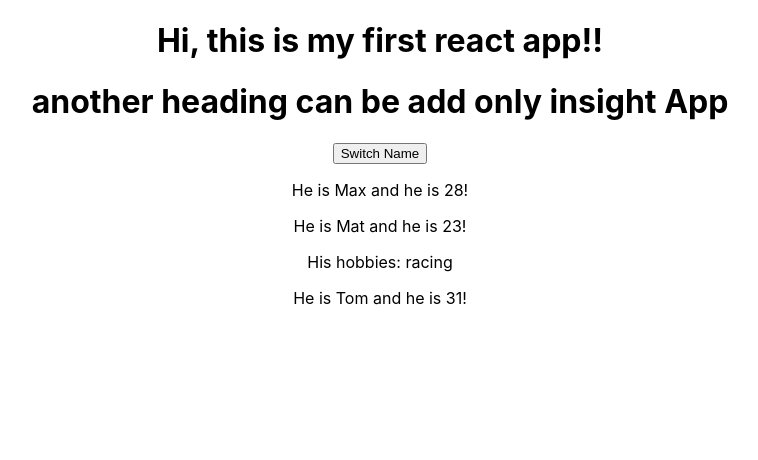
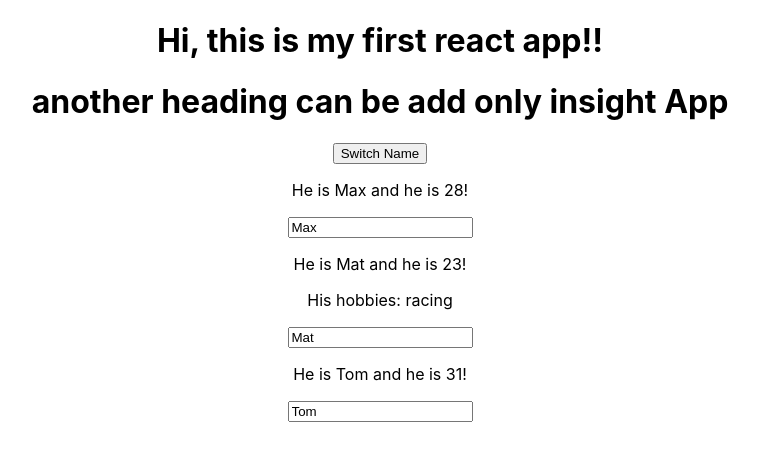
Before and after one commit to twolak88/react-base-syntax, a React (Create React App) app: page / in a window 1280 px wide. Shown: the top 460 px of the page, without its empty margins (260-1018 px from the left). Built offline with nearby package versions, Linux system fonts and the light colour scheme.

Commit message:
Adding Two Way Binding

```diff
--- a/src/App.js
+++ b/src/App.js
@@ -1,13 +1,13 @@
-import React, { Component } from "react";
-import "./App.css";
-import Person from "./Person/Person";
+import React, { Component } from 'react';
+import './App.css';
+import Person from './Person/Person';
 
 class App extends Component {
   state = {
     persons: [
-      { name: "Max", age: 28 },
-      { name: "Mat", age: 23 },
-      { name: "Tom", age: 31 },
+      { name: 'Max', age: 28 },
+      { name: 'Mat', age: 23 },
+      { name: 'Tom', age: 31 },
     ]
   };
 
@@ -16,8 +16,18 @@
     this.setState({
       persons: [
         { name: newName, age: 28 },
-        { name: "Mat2", age: 12 },
-        { name: "Tom", age: 31 },
+        { name: 'Mat2', age: 12 },
+        { name: 'Tom', age: 31 },
+      ]
+    });
+  }
+
+  nameChangedHandler = (event) => {
+    this.setState({
+      persons: [
+        { name: 'Max', age: 28 },
+        { name: event.target.value, age: 12 },
+        { name: 'Tom', age: 31 },
       ]
     });
   }
@@ -39,6 +49,7 @@
           name={ this.state.persons[1].name }
           age={ this.state.persons[1].age }
           click={ this.switchNameHandler.bind(this, 'Max3') /*recommended*/ }
+          changed={ this.nameChangedHandler }
         >
           His hobbies: racing
         </Person>
--- a/src/Person/Person.js
+++ b/src/Person/Person.js
@@ -5,6 +5,7 @@
         He is { props.name } and he is { props.age }!
       </p>
       <p>{ props.children }</p>
+      <input type="text" onChange={ props.changed } value={ props.name } />
     </div>
   );
 };
```
